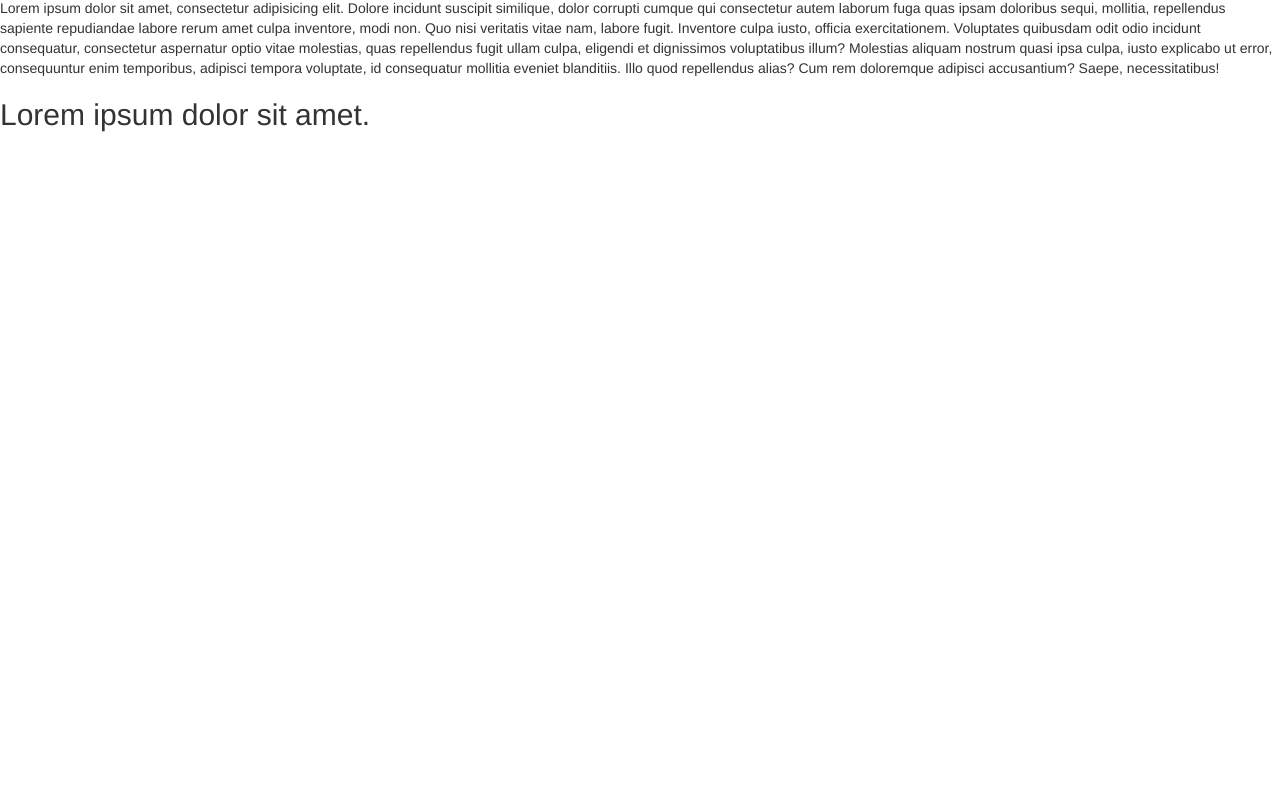
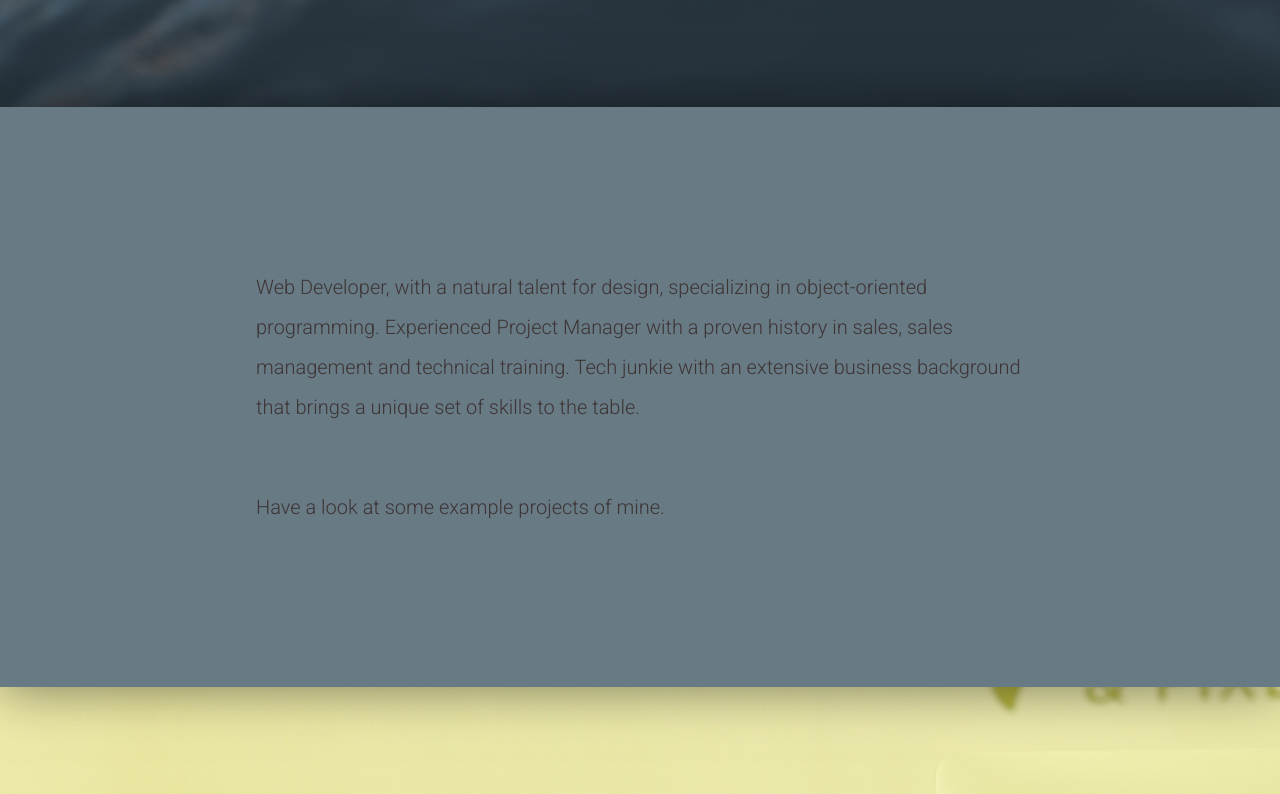
Before and after one commit to Phoenix3737/latestPortfolio, a plain HTML site: page index.html in a window 1280 px wide. Shown: the part 693-1487 px from the top of the page. Before the commit the page ends 834 px from the top, so only its background shows below. Drawn offline with nearby package versions, Linux system fonts and the light colour scheme; the site is published under a folder, as on GitHub Pages, so addresses that start at the root find nothing.

Commit message:
fixed some file link probs

```diff
--- a/index.html
+++ b/index.html
@@ -7,9 +7,9 @@
 	<link href='https://fonts.googleapis.com/css?family=Roboto:400,700,300' rel='stylesheet' type='text/css'>
 	<link rel="stylesheet" href="https://maxcdn.bootstrapcdn.com/bootstrap/3.3.7/css/bootstrap.min.css" integrity="sha384-BVYiiSIFeK1dGmJRAkycuHAHRg32OmUcww7on3RYdg4Va+PmSTsz/K68vbdEjh4u"
     crossorigin="anonymous">
-	<link rel="stylesheet" href="/css/reset.css"> <!-- CSS reset -->
-	<link rel="stylesheet" href="/css/style.css"> <!-- Resource style -->
-	<link rel="stylesheet" href="/css/demo.css"> <!-- Demo style -->
+	<link rel="stylesheet" href="css/reset.css"> <!-- CSS reset -->
+	<link rel="stylesheet" href="css/style.css"> <!-- Resource style -->
+	<link rel="stylesheet" href="css/demo.css"> <!-- Demo style -->
 
 
 	<title>Mark Groves | Portfolio</title>
```
